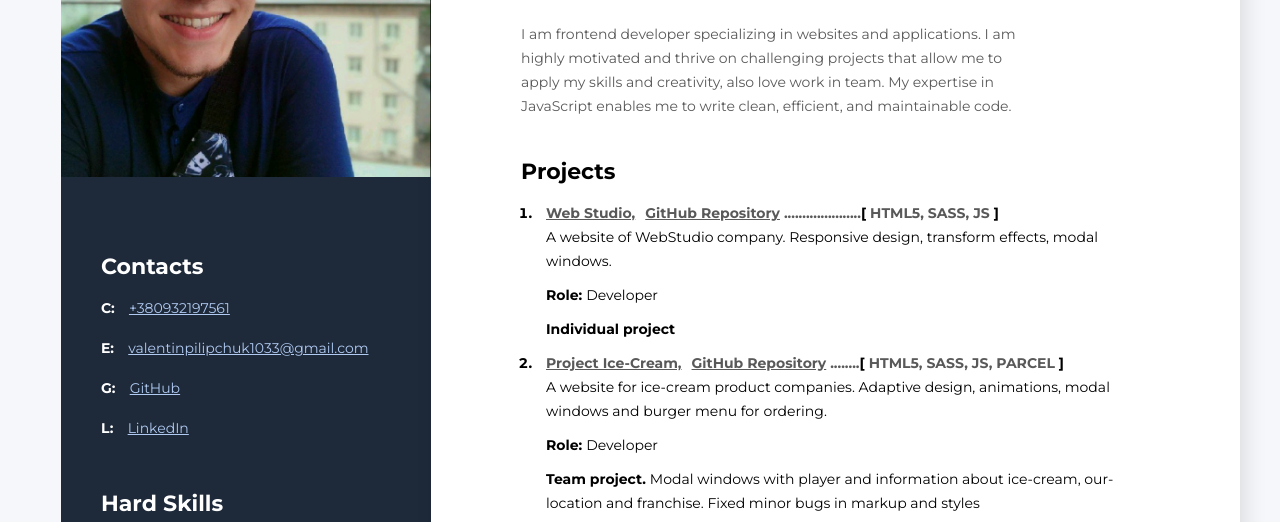
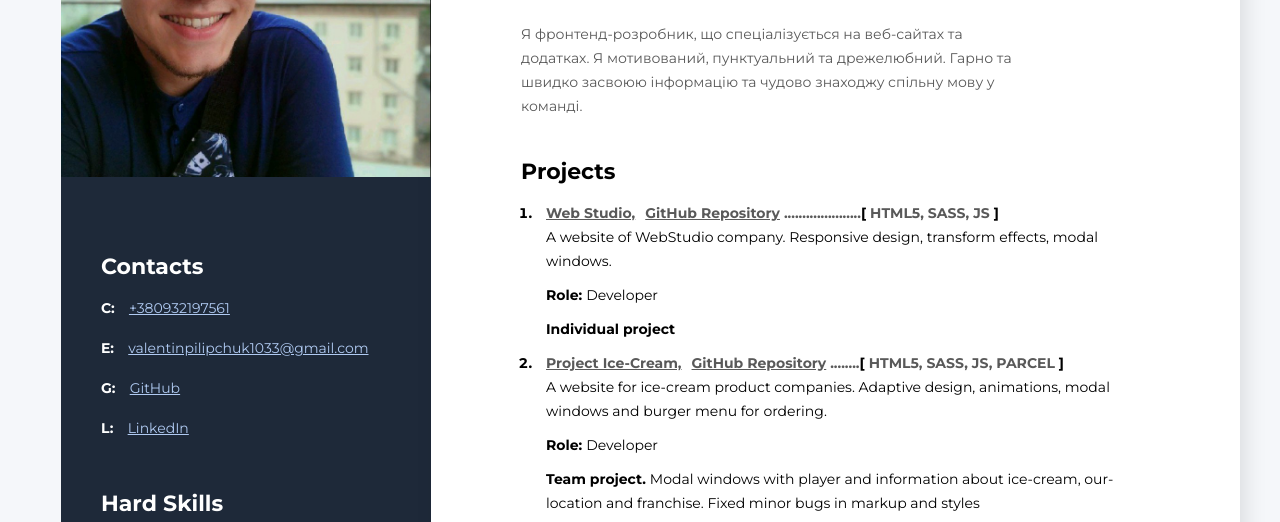
Before and after one commit to Dagzio/Resume, a plain HTML site: page index.html in a window 1280 px wide. Shown: the part 241-763 px from the top of the page. Drawn offline with Linux system fonts and the light colour scheme.

Commit message:
update for ukr

```diff
--- a/index.html
+++ b/index.html
@@ -28,11 +28,9 @@
           <h1 class="about_name">Valentine Pylypchuk</h1>
 
           <p class="about_description">
-            I am frontend developer specializing in websites and
-            applications. I am highly motivated and thrive on challenging
-            projects that allow me to apply my skills and creativity, also love
-            work in team. My expertise in JavaScript enables me to write clean,
-            efficient, and maintainable code.
+            Я фронтенд-розробник, що спеціалізується на веб-сайтах та
+            додатках. Я мотивований, пунктуальний та дрежелюбний.
+            Гарно та швидко засвоюю інформацію та чудово знаходжу спільну мову у команді.
           </p>
         </section>
         <!--Projects-->
```
